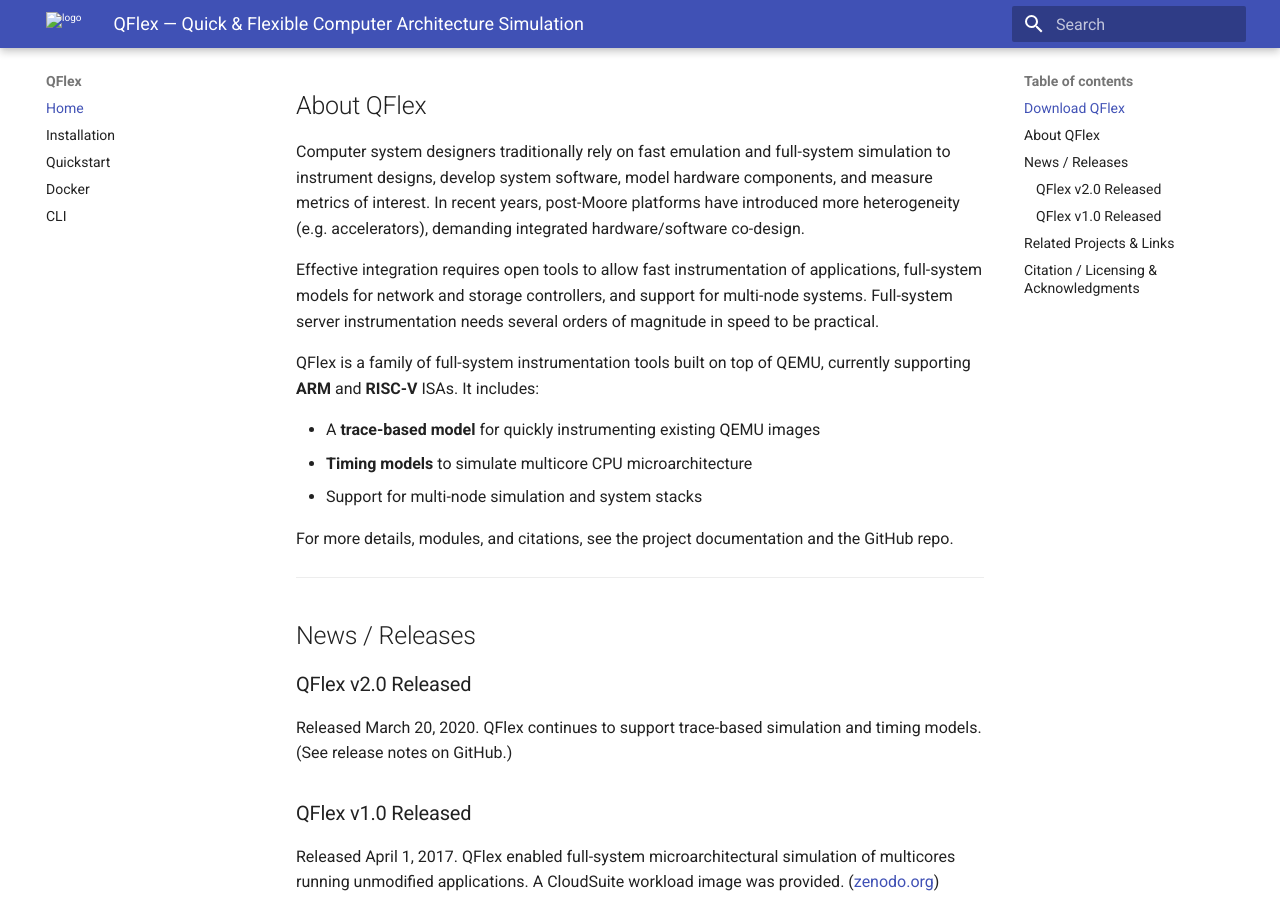
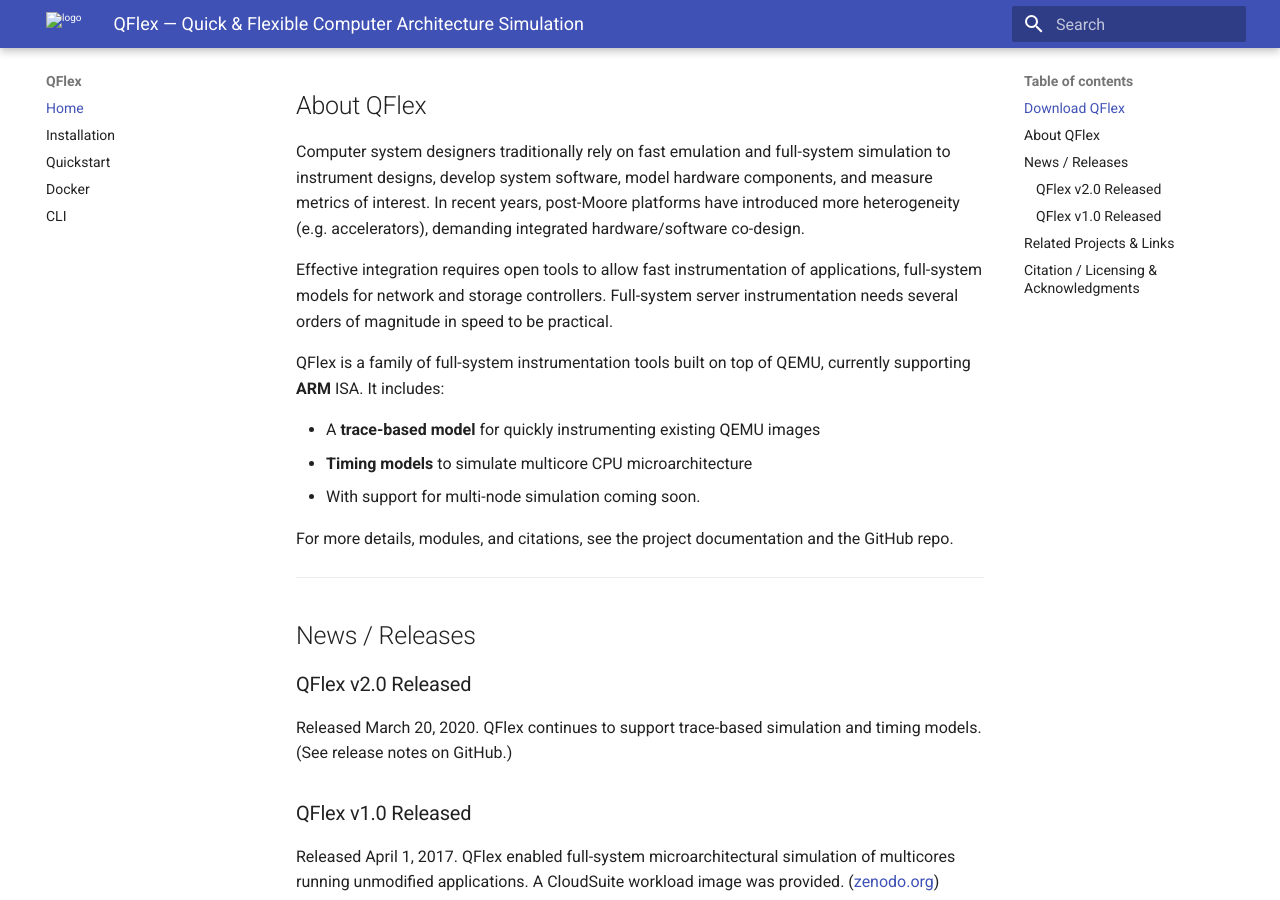
Before and after one commit to parsa-epfl/qflex, an MkDocs documentation site: the page built from mk_docs/index.md, in a window 1280 px wide and 900 px high, scrolled down 553 px. Built offline with MkDocs 1.6.1 and Material for MkDocs 9.7.7, drawn with Linux system fonts in a browser that asks for light colours.

Commit message:
updated website

```diff
--- a/mk_docs/index.md
+++ b/mk_docs/index.md
@@ -23,13 +23,13 @@
 
 Computer system designers traditionally rely on fast emulation and full-system simulation to instrument designs, develop system software, model hardware components, and measure metrics of interest. In recent years, post-Moore platforms have introduced more heterogeneity (e.g. accelerators), demanding integrated hardware/software co-design.
 
-Effective integration requires open tools to allow fast instrumentation of applications, full-system models for network and storage controllers, and support for multi-node systems. Full-system server instrumentation needs several orders of magnitude in speed to be practical.
+Effective integration requires open tools to allow fast instrumentation of applications, full-system models for network and storage controllers. Full-system server instrumentation needs several orders of magnitude in speed to be practical.
 
-QFlex is a family of full-system instrumentation tools built on top of QEMU, currently supporting **ARM** and **RISC-V** ISAs. It includes:
+QFlex is a family of full-system instrumentation tools built on top of QEMU, currently supporting **ARM** ISA. It includes:
 
 - A **trace-based model** for quickly instrumenting existing QEMU images
 - **Timing models** to simulate multicore CPU microarchitecture
-- Support for multi-node simulation and system stacks
+- With support for multi-node simulation coming soon.
 
 For more details, modules, and citations, see the project documentation and the GitHub repo.
 
```
Also changed, not shown: 1 other file.
